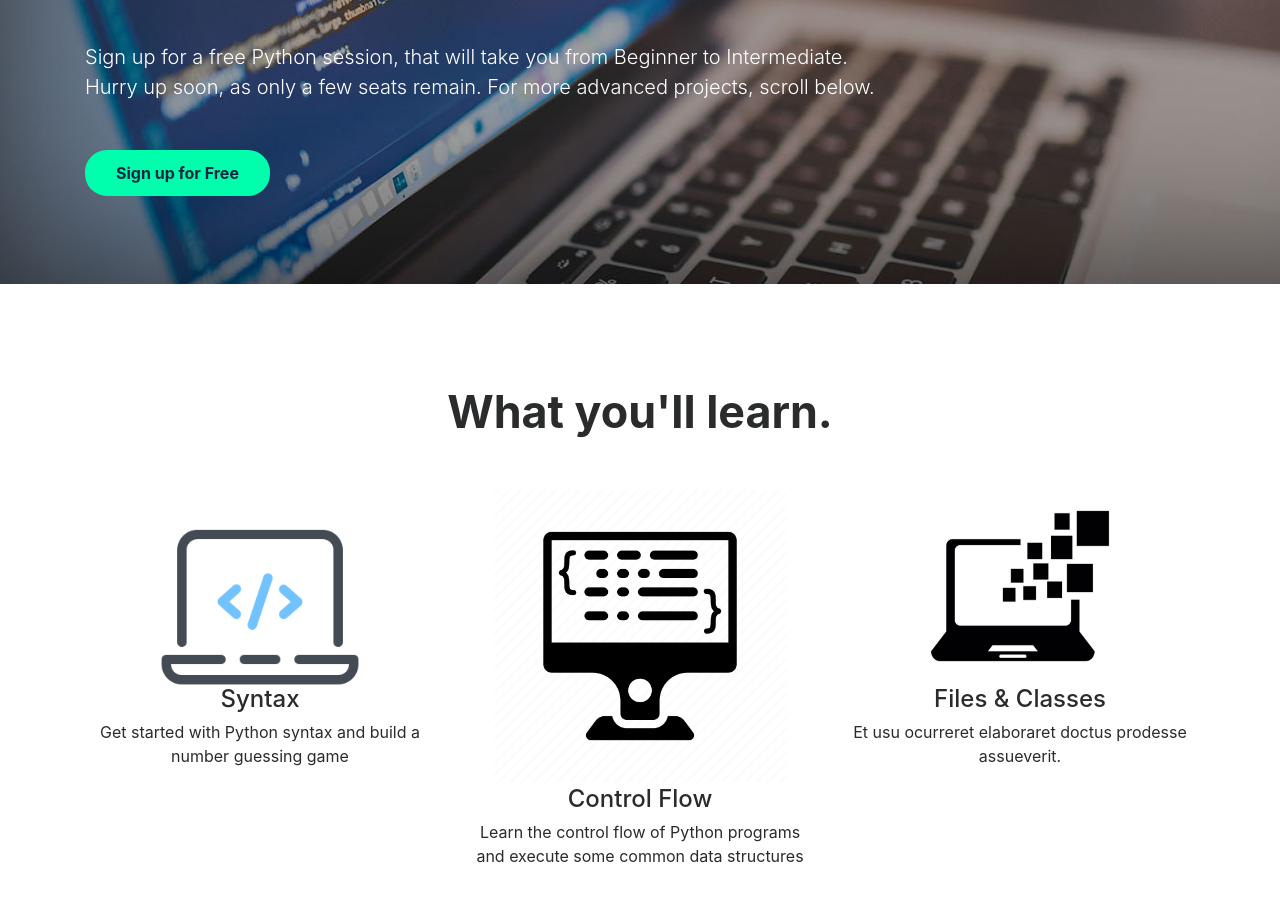
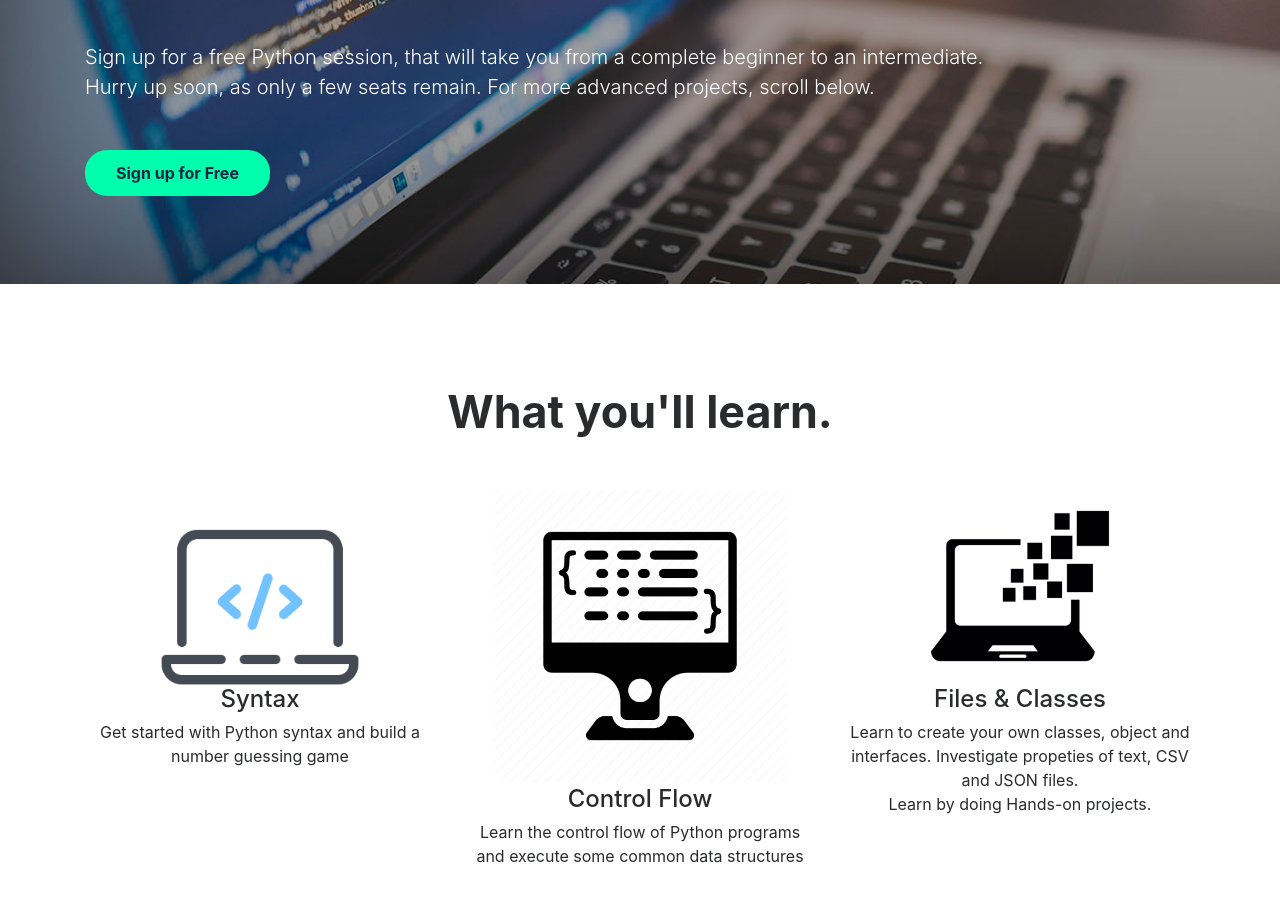
Before and after one commit to ricardoprins/Raedah-AI.github.io, a plain HTML site: page index.html in a window 1280 px wide. Shown: the part 356-1258 px from the top of the page. Drawn offline with Linux system fonts and the light colour scheme.

Commit message:
Minor changes

```diff
--- a/index.html
+++ b/index.html
@@ -37,7 +37,7 @@
             	with Hands-on Projects
             </h1>
             <p data-aos="fade" data-aos-easing="linear" data-aos-duration="1000" data-aos-once="true" class="lead text-white my-4">
-                Sign up for a free Python session, that will take you from Beginner to Intermediate.
+                Sign up for a free Python session, that will take you from a complete beginner to an intermediate.
                 <br> Hurry up soon, as only a few seats remain. For more advanced projects, scroll below.
             </p>
             <a href="https://forms.gle/c16XAgJsos9UmQqM7" target="_blank"  data-aos-easing="linear" data-aos-duration="1000" data-aos-once="true" class="btn my-4 font-weight-bold atlas-cta cta-green">Sign up for Free</a>
@@ -60,7 +60,10 @@
             <div data-aos="fade-up" data-aos-delay="400" data-aos-duration="1000" data-aos-once="true" class="col-md-4 text-center">
                 <img src="img/coding3.png" height = "200" alt="Smart Scan" class="mx-auto">
                 <h4>Files & Classes</h4>
-                <p>Et usu ocurreret elaboraret doctus prodesse assueverit.</p>
+                <p>Learn to create your own classes, object and interfaces. Investigate propeties of text, CSV and JSON files.
+                    <br> Learn by doing Hands-on projects.
+                </p>
+
             </div>
         </div>
     </div>
```
